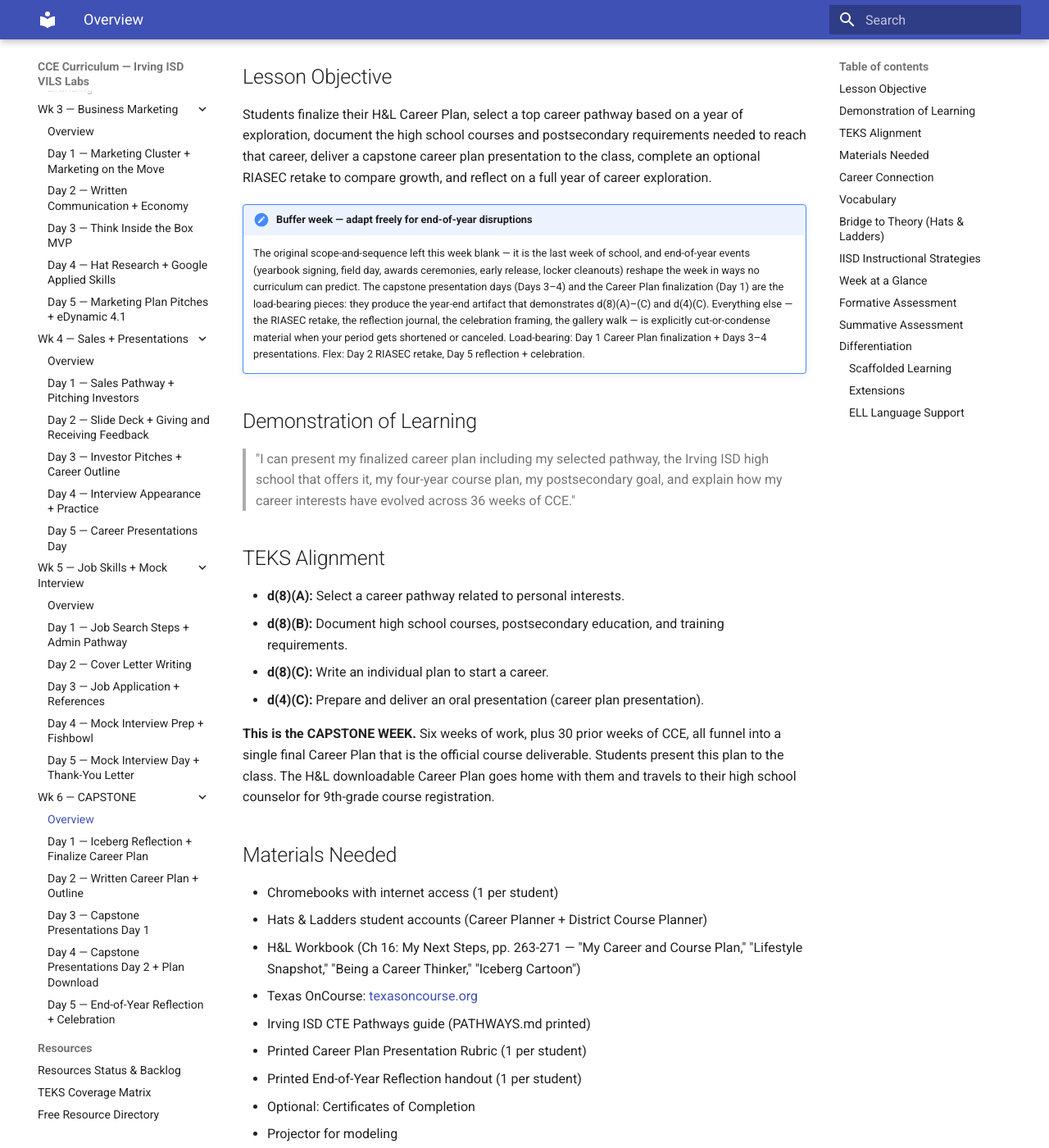
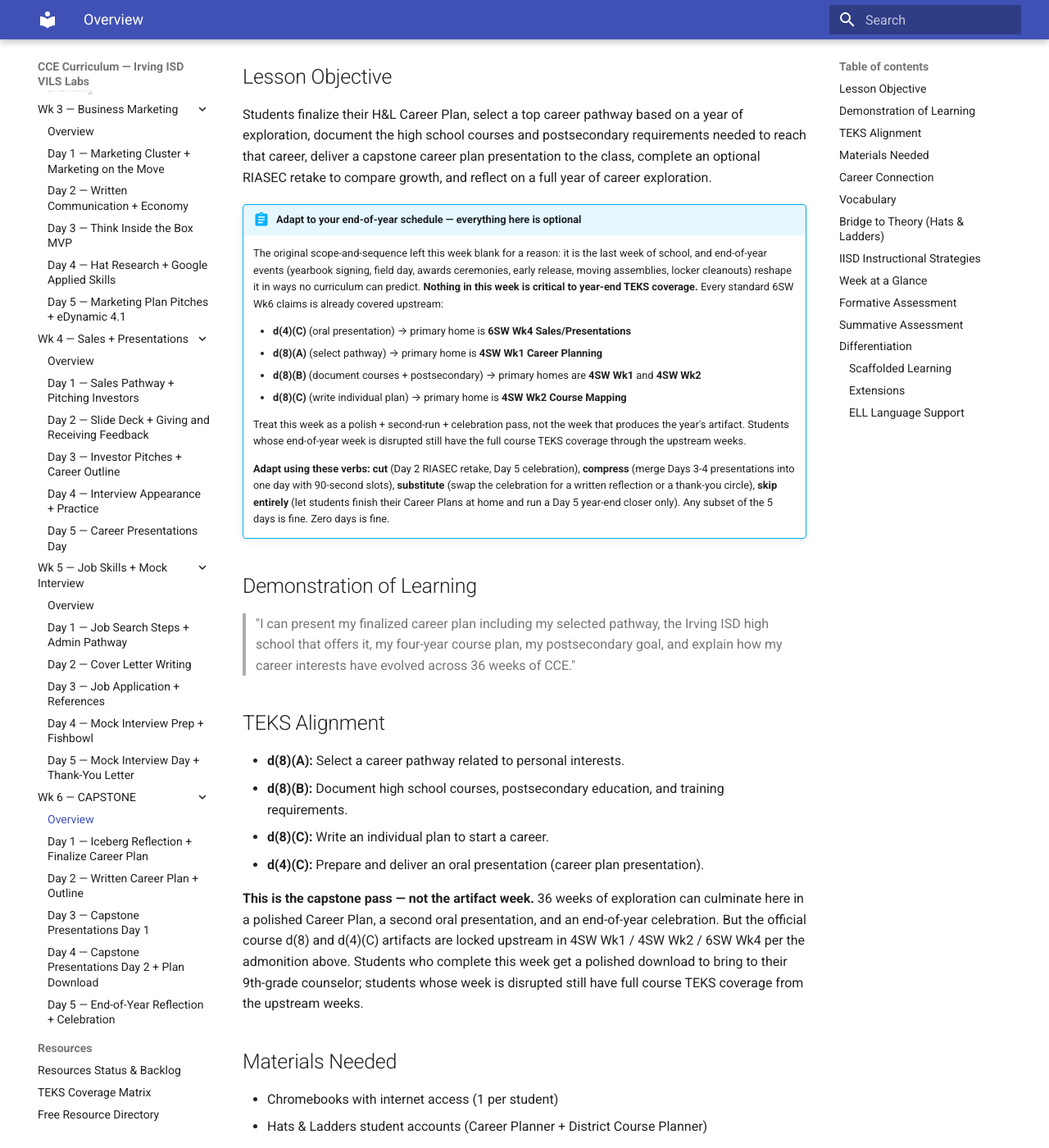
Before and after one commit to elbrielle/cce-curriculum, an MkDocs documentation site: the page built from docs/6sw/wk6-capstone/overview.md, in a window 1280 px wide and 1400 px high, scrolled down 211 px. Shown: the whole window at 82% size. Built offline with MkDocs 1.6.1 and Material for MkDocs 9.7.7, drawn with Linux system fonts in a browser that asks for light colours; some of the changed text lies outside the part shown.

Commit message:
6SW Wk6: reframe as fully optional — no unique TEKS anchors
Buffer-week escalation from the 2026-04-15 teacher-meeting-prep session.
Audit: every TEKS code 6SW Wk6 claims has upstream coverage in a
non-buffer or earlier-buffer week.

- d(4)(C) → 6SW Wk4 Sales/Presentations (non-buffer, primary)
- d(8)(A) → 4SW Wk1 Career Planning (buffer, primary)
- d(8)(B) → 4SW Wk1 + 4SW Wk2 (buffer, primary)
- d(8)(C) → 4SW Wk2 Course Mapping (buffer, primary)

Since 6SW Wk6 is not uniquely load-bearing for any TEKS, the prior
"Buffer week" note framing (load-bearing = Day 1 Career Plan +
Days 3-4 presentations) was misleading. Rewrote to match the 1SW Wk0
flexibility-plan style per user direction: !!! abstract admonition
with upstream coverage explicitly named per TEKS and a verb menu
(cut, compress, substitute, skip entirely). Any subset of the 5 days
is fine. Zero days is fine.

Also softened two body claims that contradicted the new admonition
(TEKS section "This is the CAPSTONE WEEK" → "capstone pass — not the
artifact week"; Summative Assessment "official course artifact" →
"capstone-week polish of an artifact already produced in 4SW Wk1-Wk2")
and the Pre-Capstone Teacher Checklist intro ("highest-stakes week" →
"only if you can run this week").

No content removed. No day files touched. No TEKS claims removed from
the overview — just reframed so teachers see this week as optional
polish, not the year's required artifact home.

Structural d(8) risk remains and is surfaced for the teacher meeting
2026-04-15: every week claiming d(8)(A)/(B)/(C) is a buffer week (4SW
Wk1, 4SW Wk2, 6SW Wk6). If a teacher loses BOTH the STAAR buffer and
the end-of-year buffer, d(8) has no upstream home. Candidates for
moving d(8)(C) to a non-buffer week (3SW Wk6 Entrepreneurship, 5SW Wk5
Personal Budget) are blocked by the rule that content cannot move
between weeks — would require S&S redesign. Teacher meeting decides.

6-check preservation loop: mkdocs --strict clean; scripting=0; DOK 2-4
preserved on all Wk6 day files; timing sums unchanged (no day files
edited); Support+ELL preserved; Dim 9 fluff grep=0.

Co-Authored-By: Claude Opus 4.6 (1M context) <noreply@anthropic.com>

```diff
--- a/docs/6sw/wk6-capstone/overview.md
+++ b/docs/6sw/wk6-capstone/overview.md
@@ -6,8 +6,18 @@
 
 Students finalize their H&L Career Plan, select a top career pathway based on a year of exploration, document the high school courses and postsecondary requirements needed to reach that career, deliver a capstone career plan presentation to the class, complete an optional RIASEC retake to compare growth, and reflect on a full year of career exploration.
 
-!!! note "Buffer week — adapt freely for end-of-year disruptions"
-    The original scope-and-sequence left this week blank — it is the last week of school, and end-of-year events (yearbook signing, field day, awards ceremonies, early release, locker cleanouts) reshape the week in ways no curriculum can predict. The capstone presentation days (Days 3–4) and the Career Plan finalization (Day 1) are the load-bearing pieces: they produce the year-end artifact that demonstrates d(8)(A)–(C) and d(4)(C). Everything else — the RIASEC retake, the reflection journal, the celebration framing, the gallery walk — is explicitly cut-or-condense material when your period gets shortened or canceled. Load-bearing: Day 1 Career Plan finalization + Days 3–4 presentations. Flex: Day 2 RIASEC retake, Day 5 reflection + celebration.
+!!! abstract "Adapt to your end-of-year schedule — everything here is optional"
+
+    The original scope-and-sequence left this week blank for a reason: it is the last week of school, and end-of-year events (yearbook signing, field day, awards ceremonies, early release, moving assemblies, locker cleanouts) reshape it in ways no curriculum can predict. **Nothing in this week is critical to year-end TEKS coverage.** Every standard 6SW Wk6 claims is already covered upstream:
+
+    - **d(4)(C)** (oral presentation) → primary home is **6SW Wk4 Sales/Presentations**
+    - **d(8)(A)** (select pathway) → primary home is **4SW Wk1 Career Planning**
+    - **d(8)(B)** (document courses + postsecondary) → primary homes are **4SW Wk1** and **4SW Wk2**
+    - **d(8)(C)** (write individual plan) → primary home is **4SW Wk2 Course Mapping**
+
+    Treat this week as a polish + second-run + celebration pass, not the week that produces the year's artifact. Students whose end-of-year week is disrupted still have the full course TEKS coverage through the upstream weeks.
+
+    **Adapt using these verbs:** **cut** (Day 2 RIASEC retake, Day 5 celebration), **compress** (merge Days 3-4 presentations into one day with 90-second slots), **substitute** (swap the celebration for a written reflection or a thank-you circle), **skip entirely** (let students finish their Career Plans at home and run a Day 5 year-end closer only). Any subset of the 5 days is fine. Zero days is fine.
 
 ## Demonstration of Learning
 
@@ -20,7 +30,7 @@ Students finalize their H&L Career Plan, select a top career pathway based on a
 - **d(8)(C):** Write an individual plan to start a career.
 - **d(4)(C):** Prepare and deliver an oral presentation (career plan presentation).
 
-**This is the CAPSTONE WEEK.** Six weeks of work, plus 30 prior weeks of CCE, all funnel into a single final Career Plan that is the official course deliverable. Students present this plan to the class. The H&L downloadable Career Plan goes home with them and travels to their high school counselor for 9th-grade course registration.
+**This is the capstone pass — not the artifact week.** 36 weeks of exploration can culminate here in a polished Career Plan, a second oral presentation, and an end-of-year celebration. But the official course d(8) and d(4)(C) artifacts are locked upstream in 4SW Wk1 / 4SW Wk2 / 6SW Wk4 per the admonition above. Students who complete this week get a polished download to bring to their 9th-grade counselor; students whose week is disrupted still have full course TEKS coverage from the upstream weeks.
 
 ## Materials Needed
 
@@ -67,8 +77,8 @@ The Career Plan students download from H&L this week is the OFFICIAL d(8) artifa
 - **Two Stars and a Wish:** Class feedback after each presentation uses the same constructive format as Wk 4-5.
 - **Active Monitoring:** Teacher tracks Career Plan completion in the H&L app dashboard before presentations begin.
 
-!!! note "Pre-Capstone Teacher Checklist (complete the week BEFORE teaching Wk6)"
-    This is the year's highest-stakes week and the most platform-dependent. Verify each item with your H&L district admin before Monday:
+!!! note "Pre-Capstone Teacher Checklist (only if you can run this week)"
+    This week is optional per the admonition above — but if your schedule allows it, it is the most platform-dependent week in the year. Verify each item with your H&L district admin before Monday:
 
     - [ ] **H&L access:** Test login with 2–3 student accounts. Confirm SSO, account refresh, and Climber Profile access on at least one Chromebook.
     - [ ] **RIASEC retake:** Confirm whether "Discover My Core" supports a retake with side-by-side comparison to Week 0 results. If not, prepare a fresh workbook p. 12 as the paper backup.
@@ -106,7 +116,7 @@ The Career Plan students download from H&L this week is the OFFICIAL d(8) artifa
 2. **Oral Career Plan Presentation** scored on content, organization, delivery, and growth reflection (d(4)(C)) — delivered Days 3-4
 3. **End-of-Year Reflection** demonstrating self-awareness growth across 36 weeks — submitted Day 5
 
-**The H&L downloadable Career Plan is the official course artifact.** Students take this home and bring it to their 9th-grade course registration meeting.
+**The H&L downloadable Career Plan is the capstone-week polish of an artifact already produced in 4SW Wk1-Wk2.** Students who complete this week take home the polished download for 9th-grade course registration; students whose end-of-year week is disrupted still have the 4SW Career Plan on file.
 
 ## Differentiation
 
```
